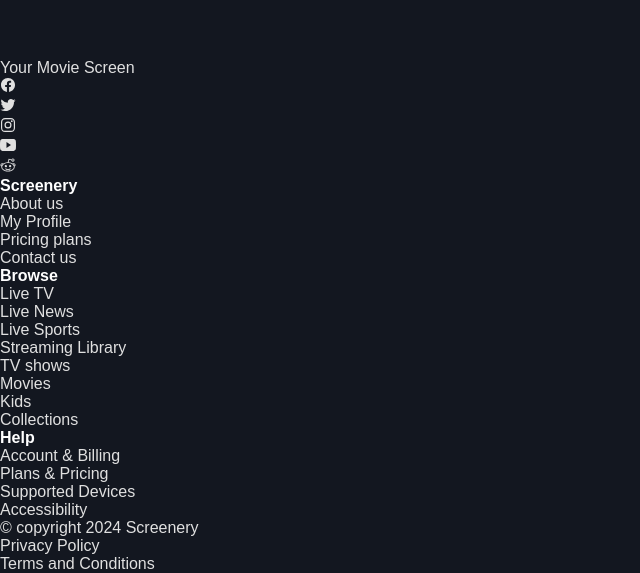
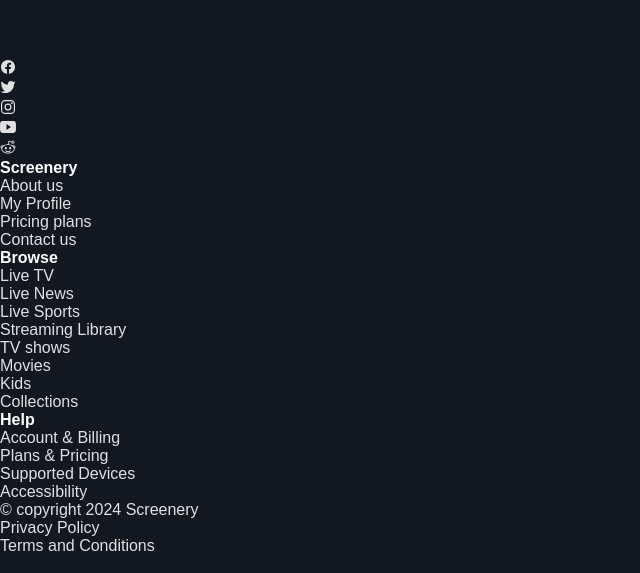
Before and after one commit to JJ6486/Screenery, a plain HTML site: page index.html in a window 1280 px wide. Shown: the part 3597-4170 px from the top of the page, without its empty margins (0-640 px from the left). Drawn offline with nearby package versions, Linux system fonts and the light colour scheme.

```diff
--- a/index.html
+++ b/index.html
@@ -846,7 +846,7 @@
                 <div class="footer-content">
                     <div class="footer-brand">
                         <img src="./assets/images/screenery logo.png" alt="" class="footer-logo">
-                        <p class="slogan">Your Movie Screen</p>
+                        <!-- <p class="slogan">Your Movie Screen</p> -->
                         <div class="social-link">
                             <a href="#"> <ion-icon name="logo-facebook"></ion-icon></a>
                             <a href="#"> <ion-icon name="logo-twitter"></ion-icon></a>
```
